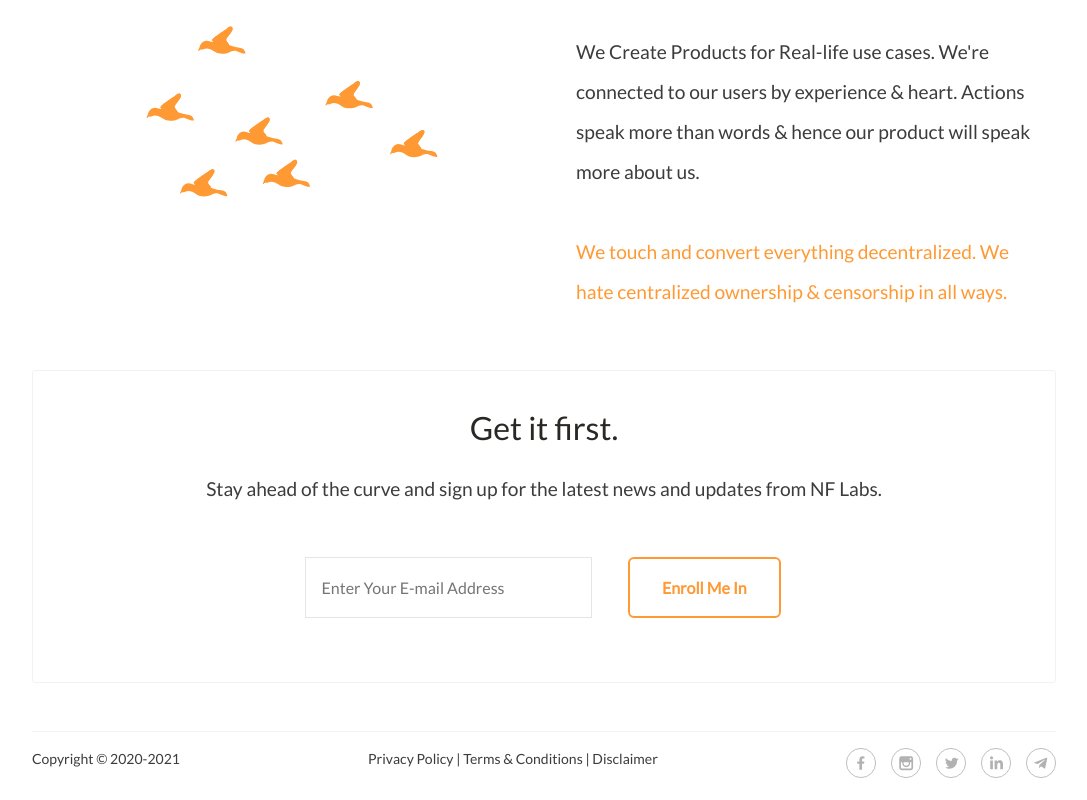
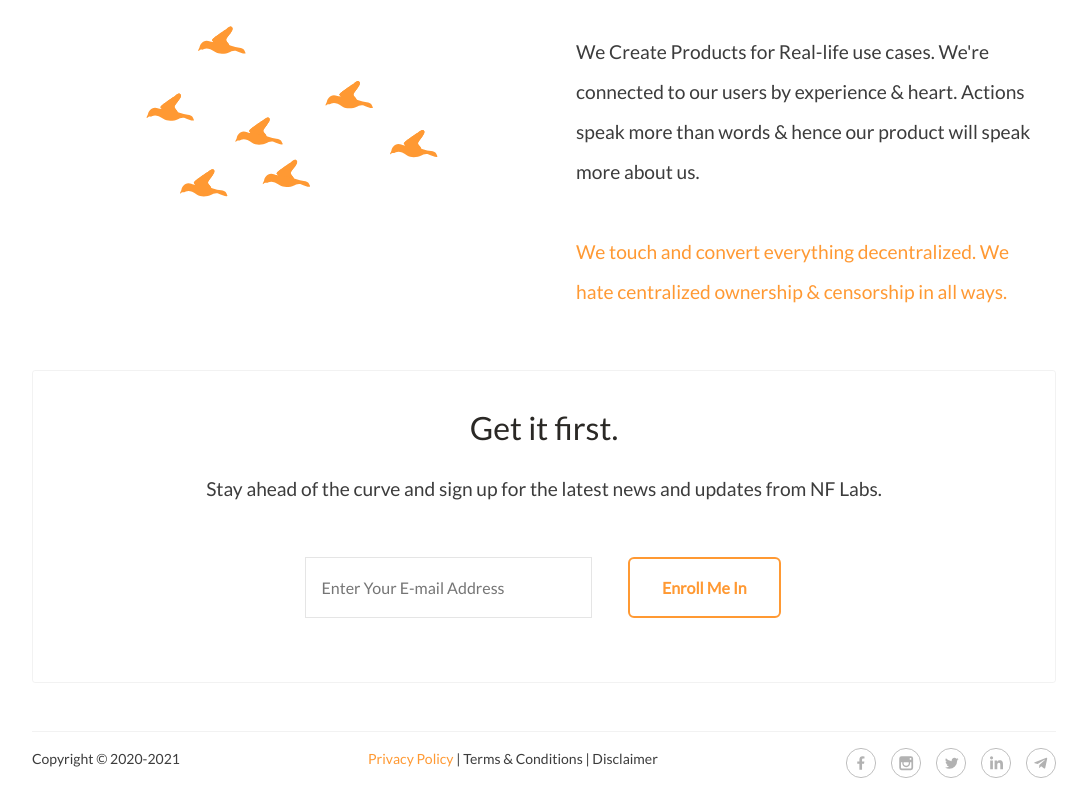
Before and after one commit to sujithsomraaj/nflabs-website, a React (Create React App) app: page / in a window 1280 px wide. In both pictures the pointer is over the link "Privacy Policy". Shown: the part 1734-2534 px from the top of the page, without its empty margins (96-1183 px from the left). Built offline with nearby package versions, Linux system fonts and the light colour scheme.

Commit message:
footer hover color

```diff
--- a/src/components/Footer.jsx
+++ b/src/components/Footer.jsx
@@ -10,7 +10,7 @@ export default class Footer extends React.Component{
         return(
             <div className="footer-wrapper">
                 <div className="footer container">
-                    <p>
+                    <p className="copy">
                         Copyright © 2020-2021
                     </p>
                     <p className="footer-tab2">
--- a/src/index.css
+++ b/src/index.css
@@ -103,6 +103,10 @@ body {
   color: inherit;
 }
 
+.footer-tab2 span a:hover {
+  color: #ff9933;
+}
+
 .social-icons {
   display: flex;
   justify-content: space-between;
@@ -113,6 +117,10 @@ body {
 .social-items img {
   width: 30px;
   height: 30px;
+}
+
+.copy:hover {
+  color: #ff9933;
 }
 
 /* Home CSS */
```
